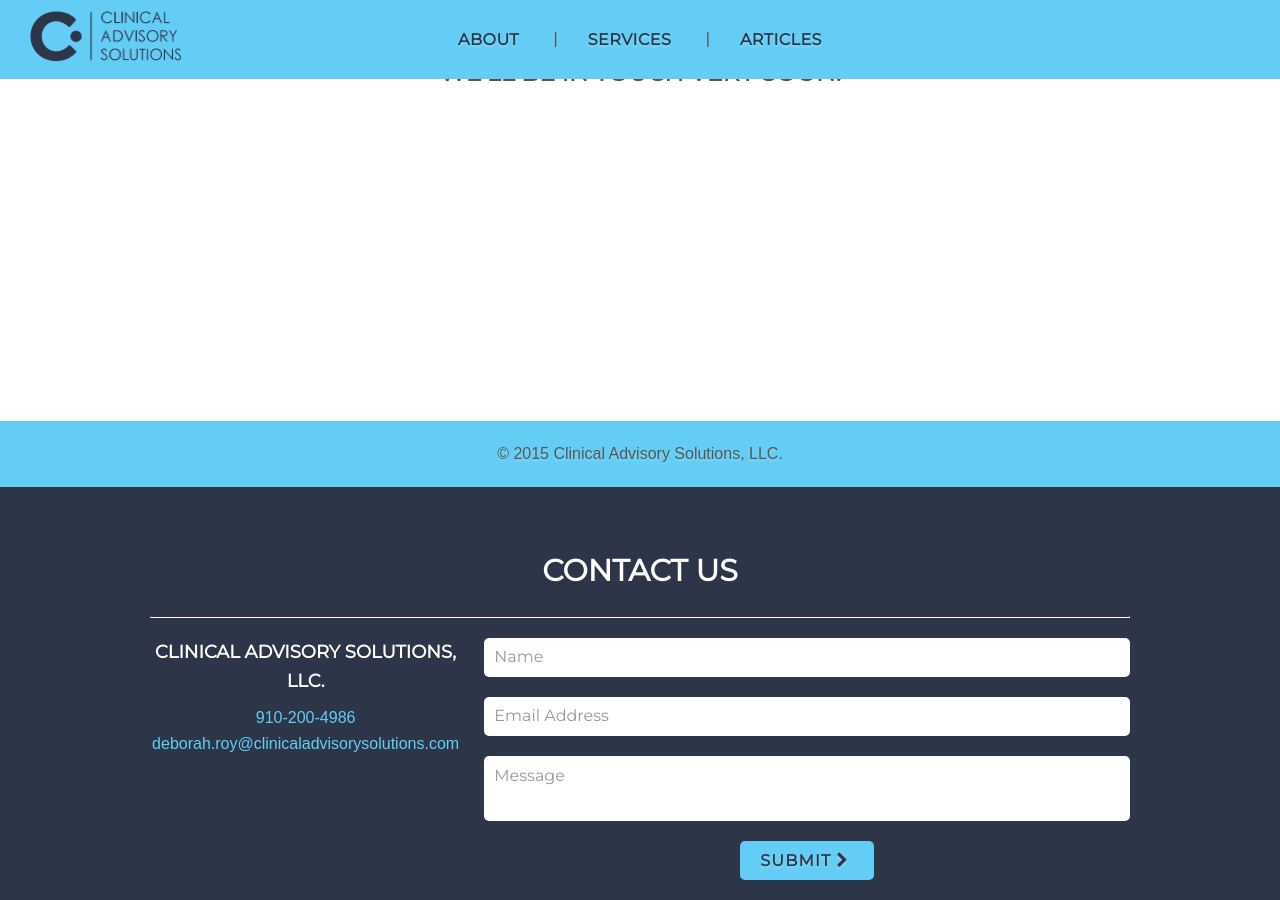
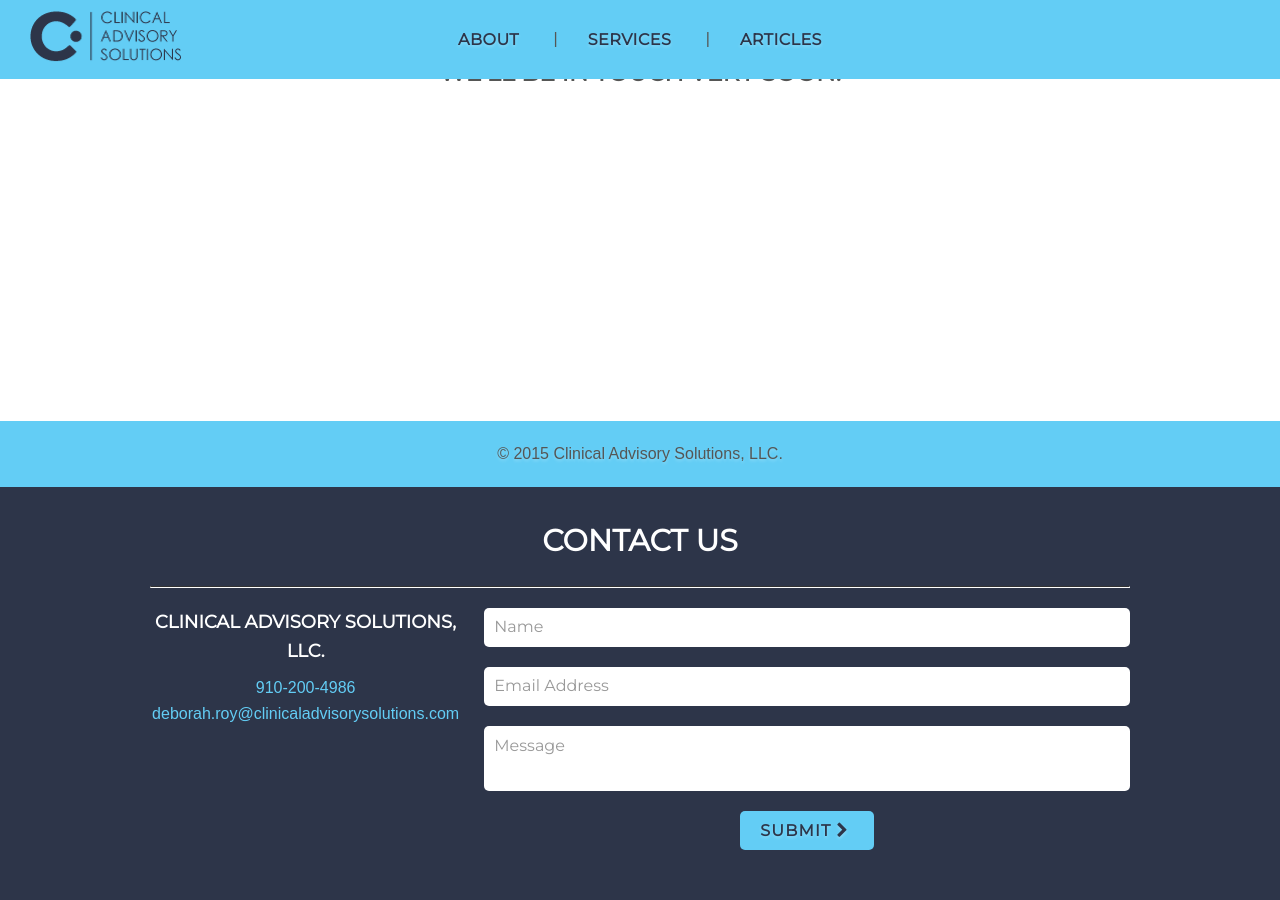
Before and after one commit to quattromani/clinicaladvisorysolutions, a Jekyll site: the page built from thank-you/index.html, in a window 1280 px wide and 900 px high, scrolled down 258 px. Built offline with Jekyll 4.4.1, drawn with Linux system fonts in a browser that asks for light colours; nearby versions of some CDN libraries.

Commit message:
footer padding

```diff
--- a/css/scss/globals/_footer.scss
+++ b/css/scss/globals/_footer.scss
@@ -8,7 +8,7 @@
 }
 
 footer {
-  @include padding($base-spacing);
+  @include padding(($base-spacing * 2) $base-spacing);
   position: fixed;
   bottom: 0;
   width: 100%;
--- a/js/production.js
+++ b/js/production.js
@@ -65,7 +65,7 @@
 	reveal = $('footer[role=contentinfo]').outerHeight();
 
 	$('.reveal-wrapper').css({'margin-bottom': reveal});
-	$('footer[role=contentinfo]').css({'height': reveal});
+	$('footer[role=contentinfo]').css({'height': reveal + 10});
 }
 
 // Make room for the fixed header
--- a/js/scripts/reveal.js
+++ b/js/scripts/reveal.js
@@ -10,5 +10,5 @@
 	reveal = $('footer[role=contentinfo]').outerHeight();
 
 	$('.reveal-wrapper').css({'margin-bottom': reveal});
-	$('footer[role=contentinfo]').css({'height': reveal});
+	$('footer[role=contentinfo]').css({'height': reveal + 10});
 }
```
Also changed, not shown: css/main.css, js/production.min.js, 1 other file.
